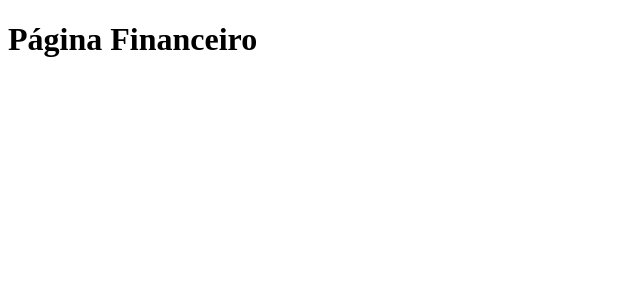
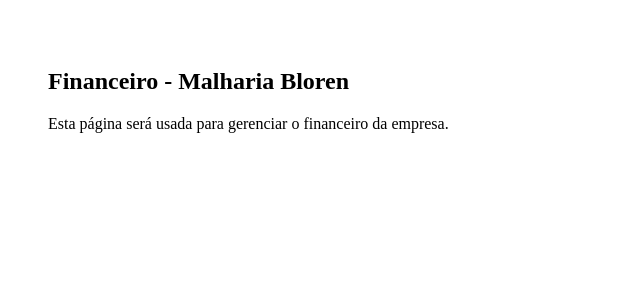
Before and after one commit to erickmagalhaes81/malharia-bloren-system, a Next.js app: page /financeiro in a window 1280 px wide. Shown: the top 300 px of the page, without its empty margins (0-640 px from the left). Built offline with nearby package versions, Linux system fonts and the light colour scheme.

Commit message:
Update financeiro.js

```diff
--- a/pages/financeiro.js
+++ b/pages/financeiro.js
@@ -1,3 +1,8 @@
 export default function Financeiro() {
-  return <h1>Página Financeiro</h1>;
+  return (
+    <div style={{ padding: 40 }}>
+      <h2>Financeiro - Malharia Bloren</h2>
+      <p>Esta página será usada para gerenciar o financeiro da empresa.</p>
+    </div>
+  );
 }
```
